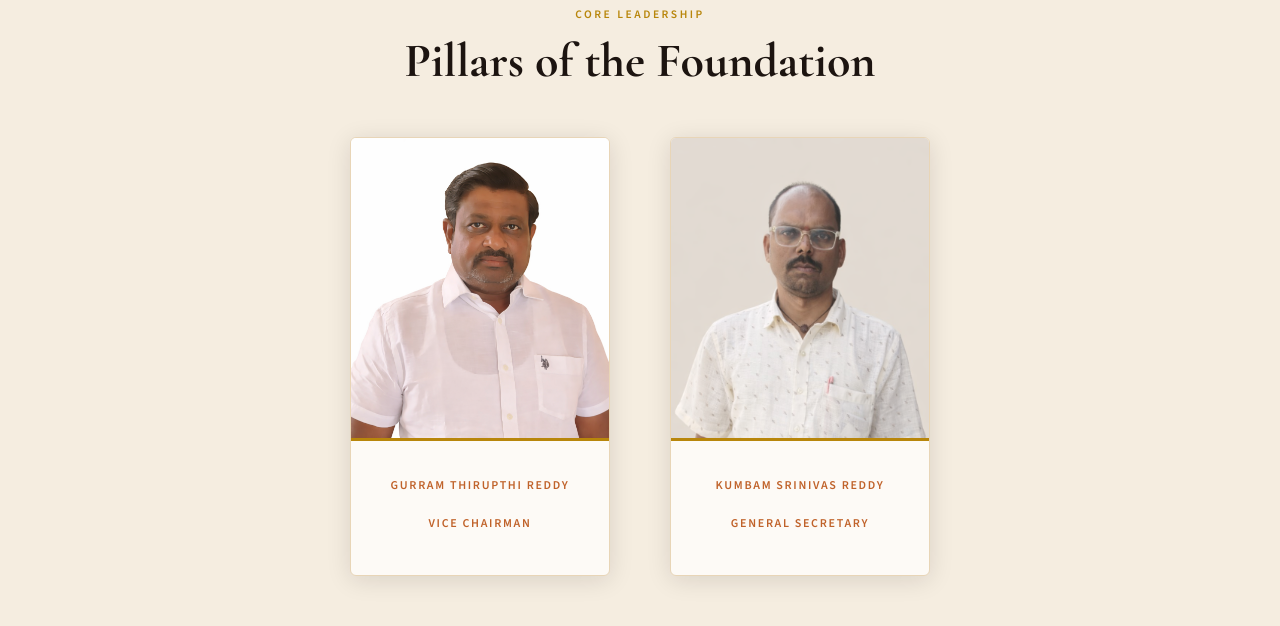
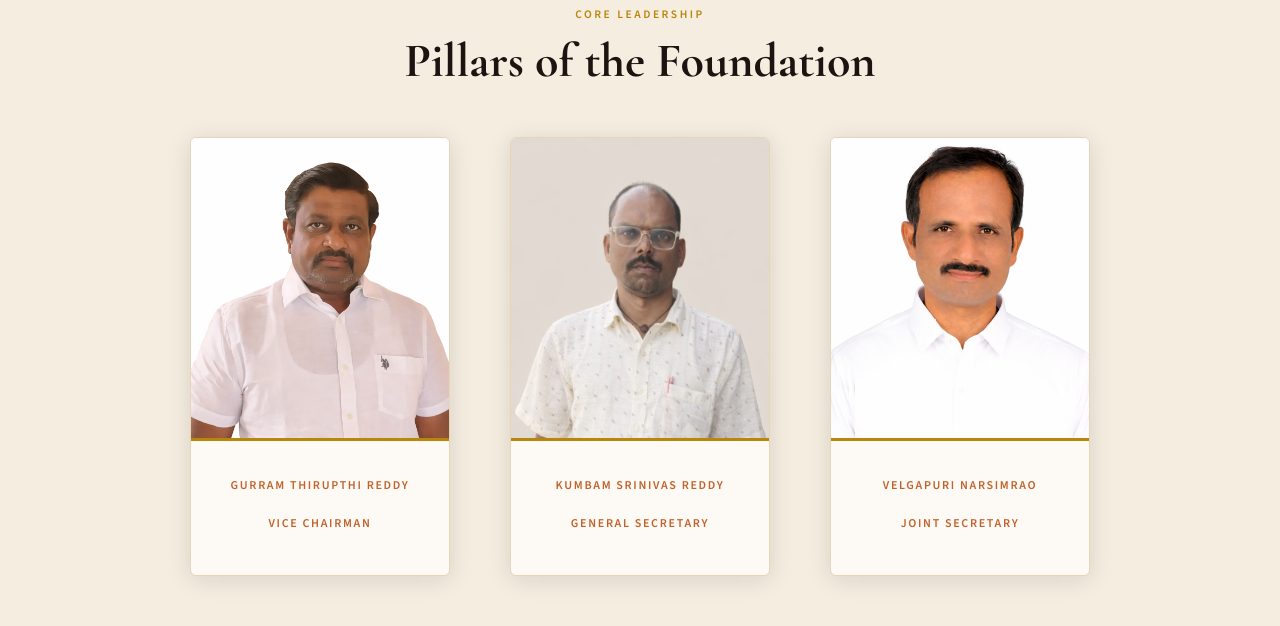
Before and after one commit to pallesharath/patel, a React (Vite) app: page / in a window 1280 px wide. Shown: the part 2140-2766 px from the top of the page. Built offline with nearby package versions, Linux system fonts and the light colour scheme; no server answers; the database is empty; the HTML template or start-up script is replaced by a standard one.

Commit message:
Added sitemap and robots.txt

```diff
--- a/src/pages/Home/Home.jsx
+++ b/src/pages/Home/Home.jsx
@@ -7,6 +7,7 @@ import museum1 from "../../assets/museum1.jpg"
 import owner from "../../assets/owner.jpg"
 import ViceChairman from "../../assets/ViceChairman.jpg"
 import President from "../../assets/president.jpg"
+import JointSecretary from "../../assets/JointSecretary.jpg"
 
 import { supabase } from "../../supabaseClient"
 
@@ -169,6 +170,15 @@ function Home() {
               <span className="leader-role">General Secretary</span>
             </div>
           </div>
+          <div className="leader-card">
+            <div className="leader-img-wrap">
+              <img src={JointSecretary} alt="Joint Secretary" />
+            </div>
+            <div className="leader-info">
+              <h3>Velgapuri Narsimrao</h3>
+              <span className="leader-role">Joint Secretary</span>
+            </div>
+          </div>
         </div>
       </section>
 
```
Also changed, not shown: src/assets/JointSecretary.jpg (added).
